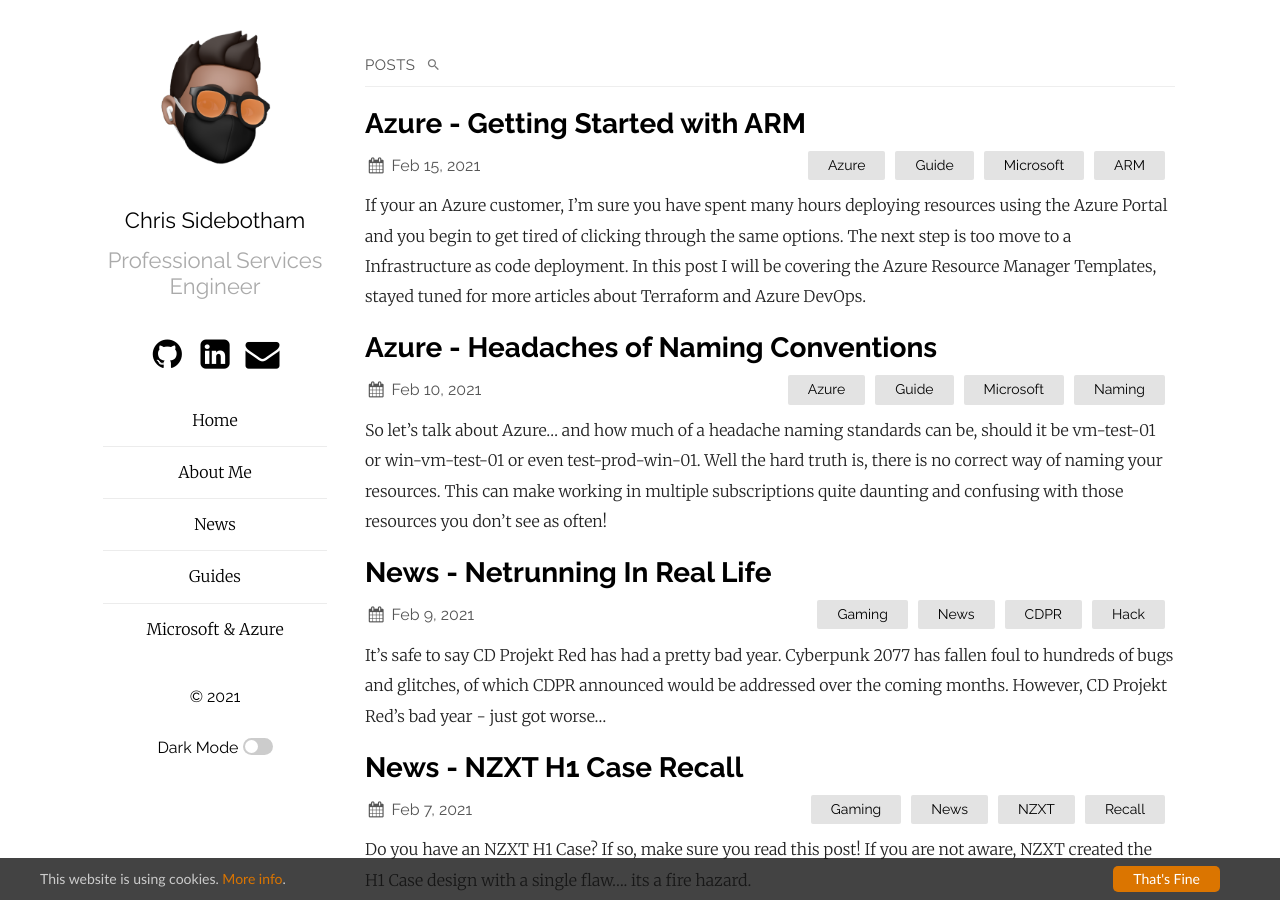
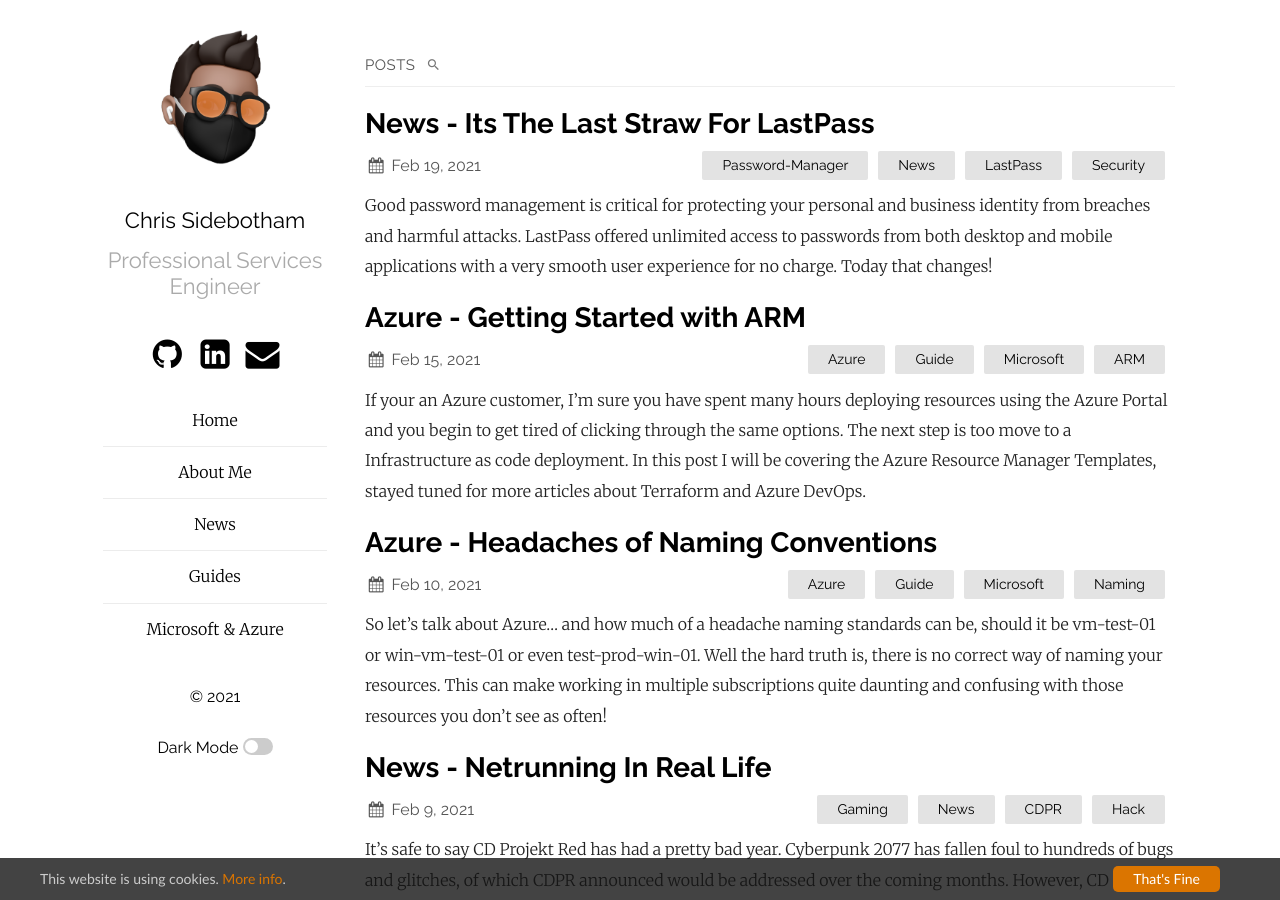
Before and after one commit to ChrisSidebotham/chrissidebotham.github.io, a Jekyll site: the page built from index.markdown, in a window 1280 px wide and 900 px high. Built offline with Jekyll 4.4.1, drawn with Linux system fonts in a browser that asks for light colours; part of the change alters nothing that is shown.

Commit message:
Added new Post

```diff
--- a/_includes/head.html
+++ b/_includes/head.html
@@ -7,6 +7,12 @@
 </script>
 <meta charset="UTF-8">
 <meta name="viewport" content="width=device-width, initial-scale=1.0">
+<meta property="og:title" content="Chris Sidebotham">
+<meta property="og:description" content="Tech Blog by Chris Sidebotham">
+<meta property="og:image" content="https://blackfishonline.co.uk/assets/Memoji-v2.png">
+<meta property="og:locale" content="en_GB">
+<meta property="og:url" content="https://blackfishonline.co.uk">
+<meta name="twitter:card" content="summary_large_image">
 <meta http-equiv="X-UA-Compatible" content="ie=edge">
 <link href="https://fonts.googleapis.com/css?family=Merriweather:300|Raleway:400,700" rel="stylesheet">
 <link rel="stylesheet" href="{{ "/assets/css/style.css" | relative_url }}">
--- /dev/null
+++ b/_posts/2021-02-19-Lastpass-Removes-Free-Tier.md
@@ -0,0 +1,33 @@
+---
+layout: post
+title: News - Its The Last Straw For LastPass
+date: 2021-02-19 20:30:00 +0000
+categories: Password-Manager News LastPass Security
+comments: false
+---
+
+Good password management is critical for protecting your personal and business identity from breaches and harmful attacks. LastPass offered unlimited access to passwords from both desktop and mobile applications with a very smooth user experience for no charge. Today that changes!
+
+LogMeIn the parent company of LastPass have announced that from the 16th March, users will have to choose a preferred platform as LastPass will lock the vault on the other devices. While some of you may think 'Well thats okay, I only need to use one device at a time', unfortunately, LogMeIn has seen this coming and only allows you to swap between devices three times, after that you will be required to take out a subscription to LastPass' paid tier in order to access your passwords on both platforms.
+
+Reading into LastPass' new rules, mobile devices includes (but not limited to) the following:
+- IOS
+- IPadOS
+- WatchOS
+- Android
+- WearOS
+
+Whereas the Desktop devices include:
+- Windows
+- Linux
+- MacOS
+
+Yes! That does also include your Surface Pro tablet, Windows IoT and the LastPass Browser Extension.
+
+As well as removing the access to your passwords from multiple devices, LastPass has also announced it's email support service will discontinue for non-paying customers, leaving only the support centre documents should you have an issue. So with all this in mind LastPass has seemed to follow suit with it's competitors such as Dashlane, NordPass and Sticky Password.
+
+If you choose to change password managers apposed to sticking with a singular device, remember LastPass does include a csv export feature from the application which you can use to import into other password managers (don't forget to delete the csv for your storage afterwards!) and you should always close you account down https://lastpass.com/delete_account.php if you are no longer using the app.
+
+Stay safe and keep secure!
+
+### Chris 👋
```
